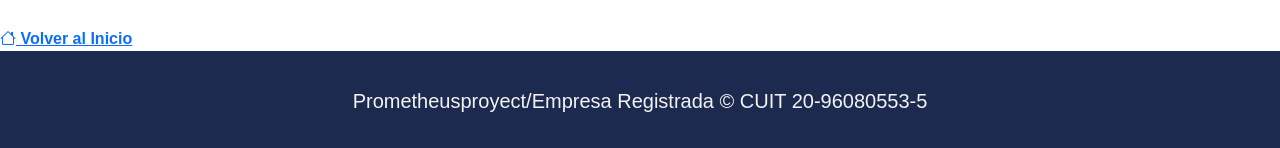
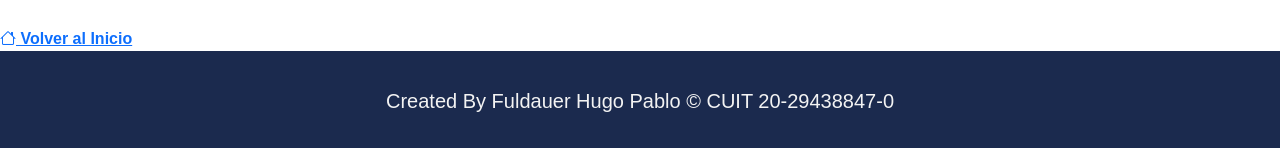
Before and after one commit to FuldauerP/FuldauerP, a plain HTML site: page degus.html in a window 1280 px wide. Shown: the part 1567-1715 px from the top of the page. Drawn offline with nearby package versions, Linux system fonts and the light colour scheme; a web font is replaced by a local one.

Commit message:
Prometheus Proyect DOTT BAIRES

```diff
--- a/degus.html
+++ b/degus.html
@@ -104,7 +104,7 @@
 
   <!--FOOTER-->
   <footer class="w-100  d-flex  align-items-center justify-content-center flex-wrap">
-    <p class="fs-5 px-3  pt-3">Prometheusproyect/Empresa Registrada &copy; CUIT 20-96080553-5 </p>
+    <p class="fs-5 px-3  pt-3">Created By Fuldauer Hugo Pablo &copy; CUIT 20-29438847-0 </p>
 
   </footer>
 
```
